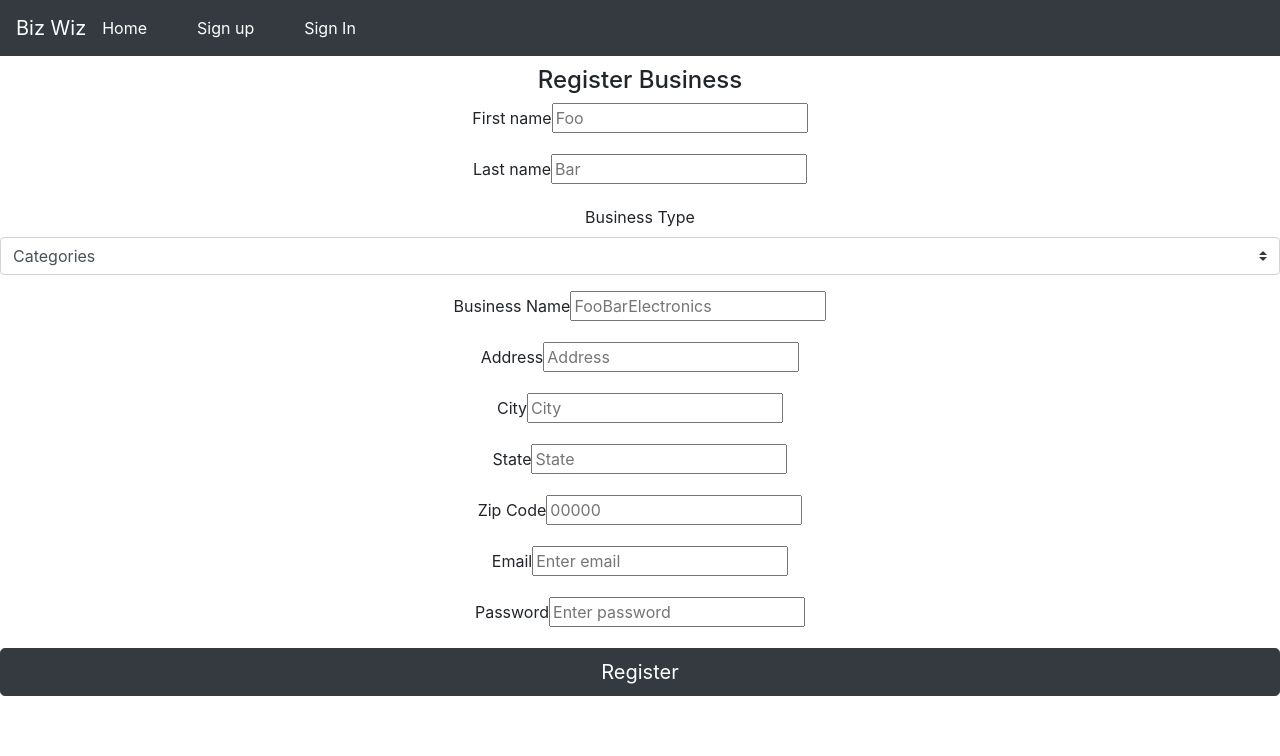
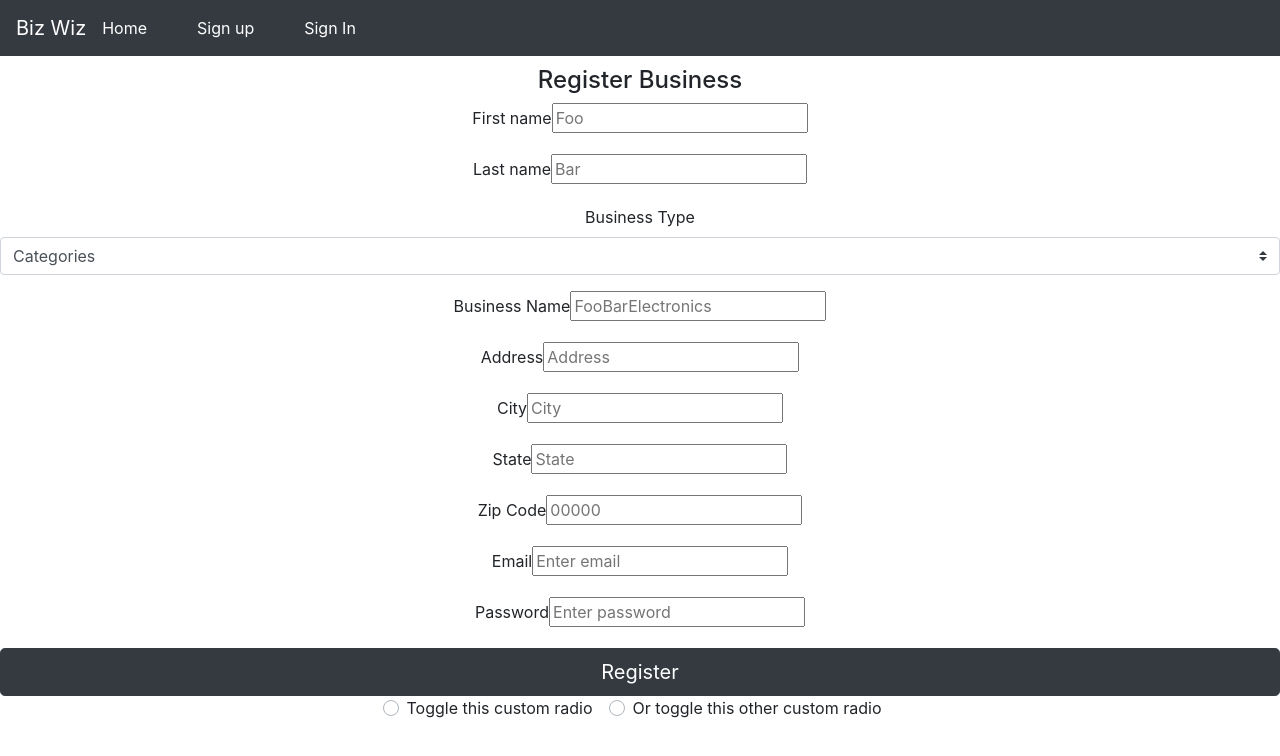
Before and after one commit to weilyl/biz-wiz-frontend, a React (Create React App) app: page /register in a window 1280 px wide. Shown: the top 756 px of the page. Built offline with nearby package versions, Linux system fonts and the light colour scheme.

Commit message:
adds attempt at radio button using vanilla bootstrap

```diff
--- a/src/components/SignUp.js
+++ b/src/components/SignUp.js
@@ -29,7 +29,6 @@ export default function SignUp () {
 
   const handleRegister = (event) => {
     event.preventDefault();
-
     register(business);
   }
 
@@ -108,6 +107,7 @@ export default function SignUp () {
               placeholder="City"
               name="city"
               value={business.city}
+              onChange={setBusinessState}
             />
         </div>
 
@@ -161,6 +161,33 @@ export default function SignUp () {
           onClick={handleRegister}
         >Register</button>
 
+  <div className="form-group">
+    <div
+      class="custom-control custom-radio custom-control-inline">
+      <input
+        type="radio"
+        id="customRadioInline1"
+        name="customRadioInline1"
+        class="custom-control-input"/>
+      <label
+        class="custom-control-label"
+        for="customRadioInline1"
+      >Toggle this custom radio</label>
+    </div>
+    <div
+      class="custom-control custom-radio custom-control-inline">
+      <input
+        type="radio"
+        id="customRadioInline2"
+        name="customRadioInline1"
+        class="custom-control-input"/>
+      <label
+        class="custom-control-label"
+        for="customRadioInline2"
+      >Or toggle this other custom radio</label>
+    </div>
+  </div>
+
       {/* <Form.Group inline>
           <label>Account Type</label>
           <Form.Radio
```
